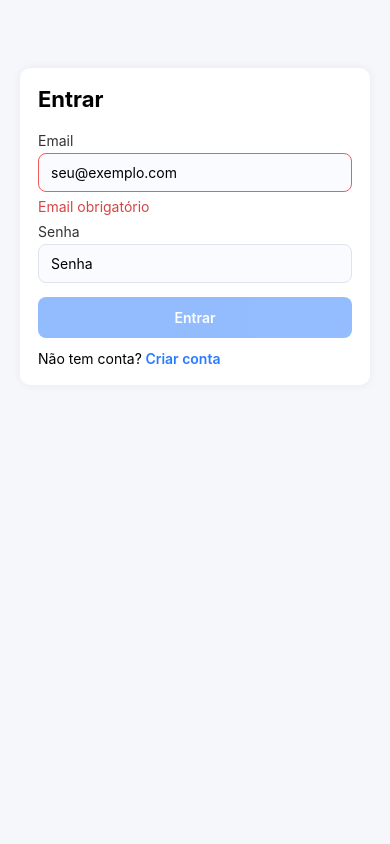
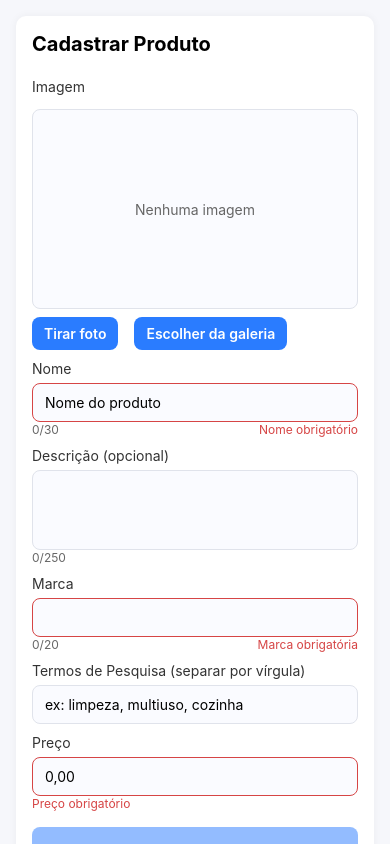
Before and after one commit to KarlaKirchhoff/ImperioLimpeza_store_ReactNative, a React Native app: screen / in a window 390 px wide. Built offline with nearby package versions, Linux system fonts and the light colour scheme.

Commit message:
Tela: cadastrar produto

```diff
--- a/App.tsx
+++ b/App.tsx
@@ -5,11 +5,12 @@ import { SafeAreaView, StyleSheet } from 'react-native';
 import Header from './src/components/Header';
 import Home from './src/page/Home';
 import AuthScreens from './src/page/Autenticacao/index';
+import CadastrarProduto_Screen from './src/page/CadastrarProduto';
 
 const App: React.FC = () => {
   return (
     <SafeAreaView style={styles.container}>
-      <AuthScreens />
+      <CadastrarProduto_Screen />
       <StatusBar style="auto" />
     </SafeAreaView>
   );
--- a/src/page/CadastrarProduto/index.tsx
+++ b/src/page/CadastrarProduto/index.tsx
@@ -143,7 +143,7 @@ const priceDigitsToNumber = (digits: string) => {
 };
 
 /* ------------------- Componente ------------------- */
-export default function ProductFormScreen() {
+export default function CadastrarProduto_Screen() {
     // form states
     const [imagemUri, setImagemUri] = useState<string | undefined>(undefined);
     const [imagemError, setImagemError] = useState<string | null>(null);
@@ -270,7 +270,7 @@ export default function ProductFormScreen() {
                 ? await ImagePicker.launchCameraAsync({ allowsEditing: false, quality: 1 })
                 : await ImagePicker.launchImageLibraryAsync({ allowsEditing: false, quality: 1 });
 
-            if (res.cancelled) return;
+            if (res.canceled) return;
 
             const uri = (res as any).uri as string;
             const ext = getFileExtension(uri);
@@ -289,7 +289,13 @@ export default function ProductFormScreen() {
             if (bytesToMb(size) > IMAGE_MAX_MB) {
                 // tentamos redimensionar; se ainda maior, erro
 
-                const { uri: resizedUri, size: newSize } = await resizeAndSaveImage(uri);
+                const result_ResizeAndSaveImage = await resizeAndSaveImage(uri);
+                if (!result_ResizeAndSaveImage) {
+                    setImagemError('Erro ao redimensionar imagem');
+                    return;
+                }
+                const { uri: resizedUri, size: newSize } = result_ResizeAndSaveImage;
+
                 if (bytesToMb(newSize) > IMAGE_MAX_MB) {
                     setImagemError(`Imagem muito grande (> ${IMAGE_MAX_MB}MB) mesmo após redimensionar`);
                     return;
@@ -299,7 +305,13 @@ export default function ProductFormScreen() {
                 }
             } else {
                 // já está abaixo do limite -> ainda assim criamos uma versão otimizada para padronizar
-                const { uri: resizedUri } = await resizeAndSaveImage(uri);
+                const result = await resizeAndSaveImage(uri);
+
+                if (!result || !result.uri) {
+                    setImagemError('Erro ao redimensionar imagem');
+                    return;
+                }
+                const { uri: resizedUri } = result;
                 setImagemUri(resizedUri);
             }
         } catch (err) {
```
